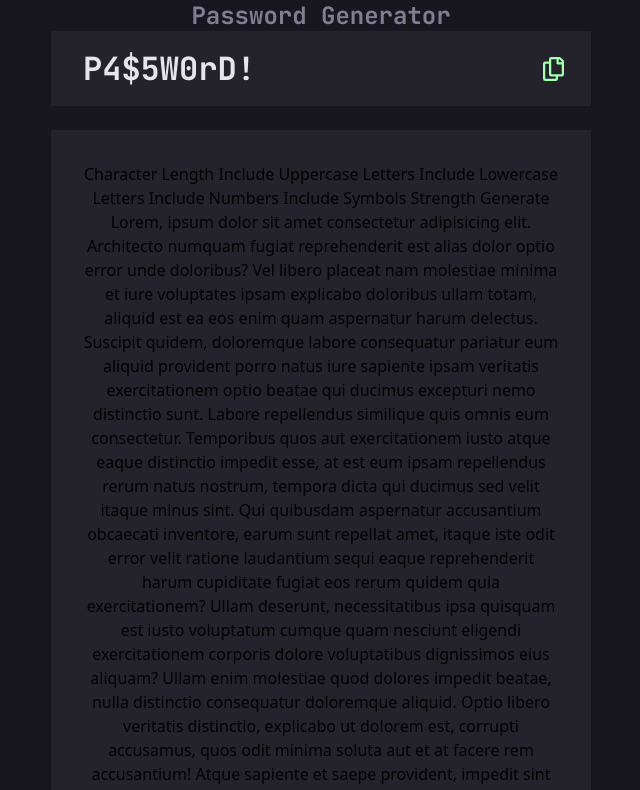
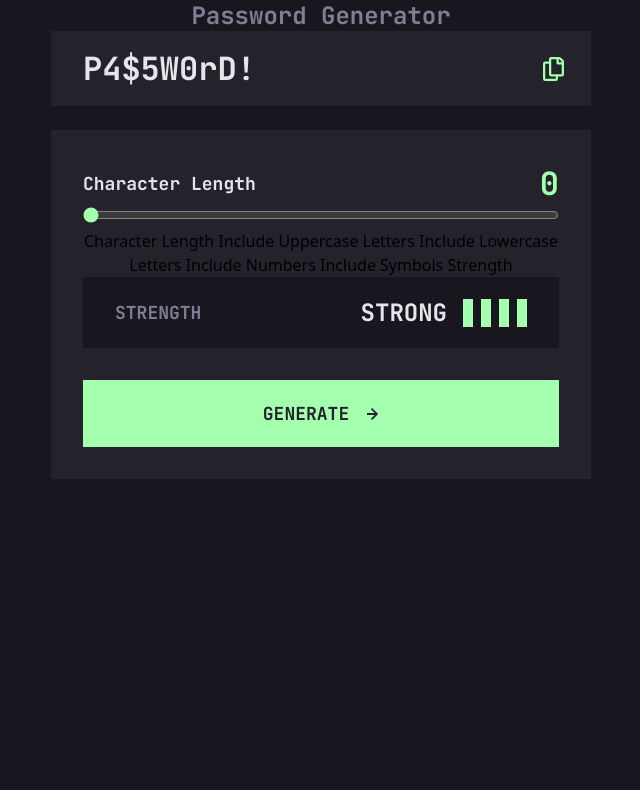
Before and after one commit to shaheen-karodia/pg-assignment, a React (Vite) app: page / in a window 1280 px wide. Shown: the top 790 px of the page, without its empty margins (319-959 px from the left). Built offline with nearby package versions, Linux system fonts and the light colour scheme.

Commit message:
Implemented First Pass of the Password Length Slider

```diff
--- a/src/App.tsx
+++ b/src/App.tsx
@@ -1,6 +1,7 @@
 import Button from "./components/Button";
 import Container from "./components/Container";
 import PasswordField from "./components/PasswordField";
+import PasswordLengthSlider from "./components/PasswordLengthSlider";
 import PasswordStrengthIndicator from "./components/PasswordStrengthIndicator";
 import Typography from "./components/Typography";
 
@@ -13,35 +14,9 @@ function App() {
         </Typography>
         <PasswordField password="P4$5W0rD!" />
         <div className="bg-dark-grey p-8">
+          <PasswordLengthSlider />
           Character Length Include Uppercase Letters Include Lowercase Letters
-          Include Numbers Include Symbols Strength Generate Lorem, ipsum dolor
-          sit amet consectetur adipisicing elit. Architecto numquam fugiat
-          reprehenderit est alias dolor optio error unde doloribus? Vel libero
-          placeat nam molestiae minima et iure voluptates ipsam explicabo
-          doloribus ullam totam, aliquid est ea eos enim quam aspernatur harum
-          delectus. Suscipit quidem, doloremque labore consequatur pariatur eum
-          aliquid provident porro natus iure sapiente ipsam veritatis
-          exercitationem optio beatae qui ducimus excepturi nemo distinctio
-          sunt. Labore repellendus similique quis omnis eum consectetur.
-          Temporibus quos aut exercitationem iusto atque eaque distinctio
-          impedit esse, at est eum ipsam repellendus rerum natus nostrum,
-          tempora dicta qui ducimus sed velit itaque minus sint. Qui quibusdam
-          aspernatur accusantium obcaecati inventore, earum sunt repellat amet,
-          itaque iste odit error velit ratione laudantium sequi eaque
-          reprehenderit harum cupiditate fugiat eos rerum quidem quia
-          exercitationem? Ullam deserunt, necessitatibus ipsa quisquam est iusto
-          voluptatum cumque quam nesciunt eligendi exercitationem corporis
-          dolore voluptatibus dignissimos eius aliquam? Ullam enim molestiae
-          quod dolores impedit beatae, nulla distinctio consequatur doloremque
-          aliquid. Optio libero veritatis distinctio, explicabo ut dolorem est,
-          corrupti accusamus, quos odit minima soluta aut et at facere rem
-          accusantium! Atque sapiente et saepe provident, impedit sint molestiae
-          nostrum tenetur! Possimus quis, quia error quidem nisi necessitatibus
-          facilis totam tenetur obcaecati, eaque dolore nam, mollitia illum.
-          Itaque id dolor exercitationem, ratione dolorum corporis atque error
-          reprehenderit voluptatum ipsum quibusdam omnis praesentium repellendus
-          nam non? Quaerat aliquam ducimus cum neque nesciunt temporibus, ab
-          dolores quisquam suscipit itaque aut laborum nulla voluptatum est a
+          Include Numbers Include Symbols Strength
           <PasswordStrengthIndicator strength="strong" className="mb-8" />
           <Button
             onClick={() => {
--- /dev/null
+++ b/src/components/PasswordLengthSlider.tsx
@@ -0,0 +1,38 @@
+import { useState } from "react";
+import Typography from "./Typography";
+
+const PasswordLengthSlider = () => {
+  const [length, setLength] = useState("0");
+  return (
+    <>
+      <div className="flex justify-between items-center">
+        <Typography element="h3" treatment="body" className="text-almost-white">
+          Character Length
+        </Typography>
+        <Typography
+          className="text-neon-green"
+          treatment="heading-l"
+          element="h3"
+        >
+          {length}
+        </Typography>
+      </div>
+      <input
+        type="range"
+        name="length"
+        id="length"
+        min="0"
+        max="20"
+        step="1"
+        value={length}
+        onChange={(e) => {
+          const newValue = e.target.value;
+          setLength(newValue);
+        }}
+        className="cursor-pointer w-full accent-neon-green"
+      />
+    </>
+  );
+};
+
+export default PasswordLengthSlider;
```
